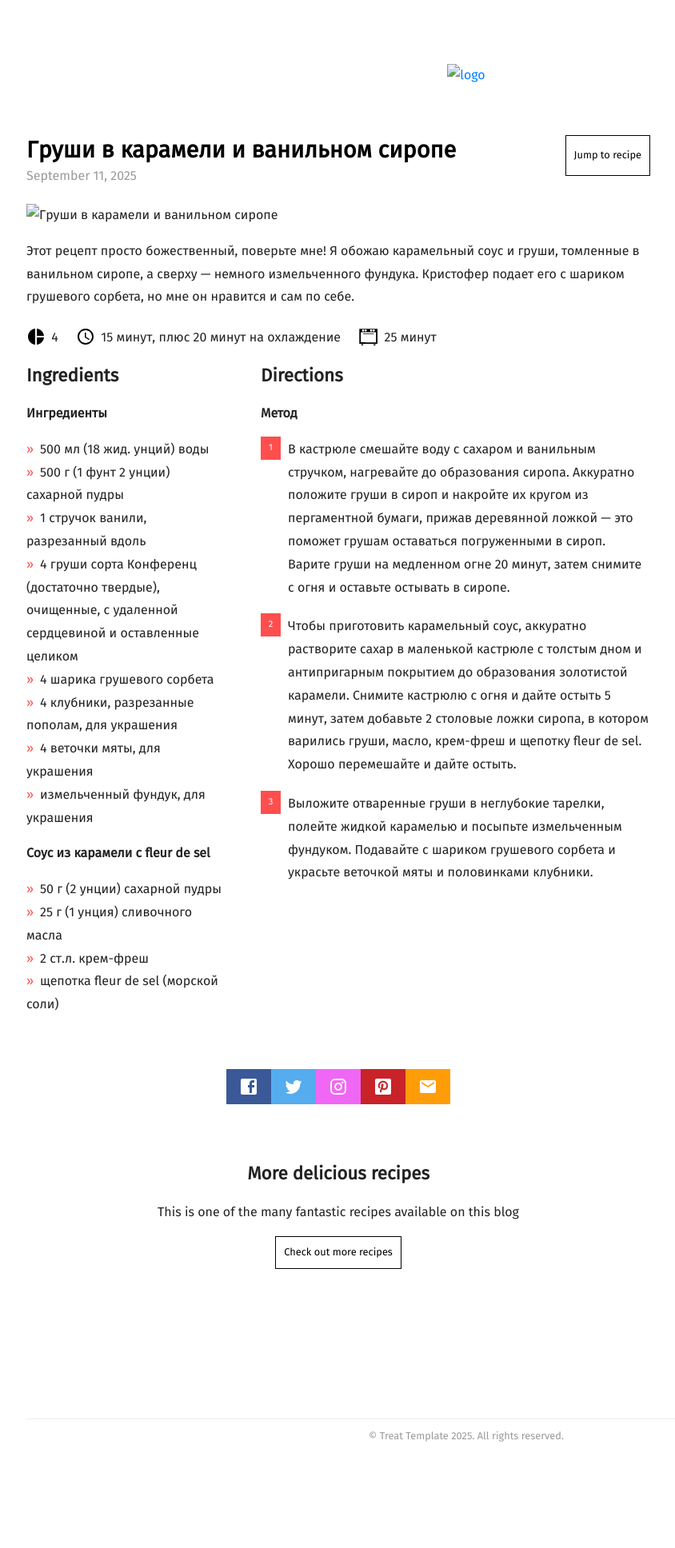
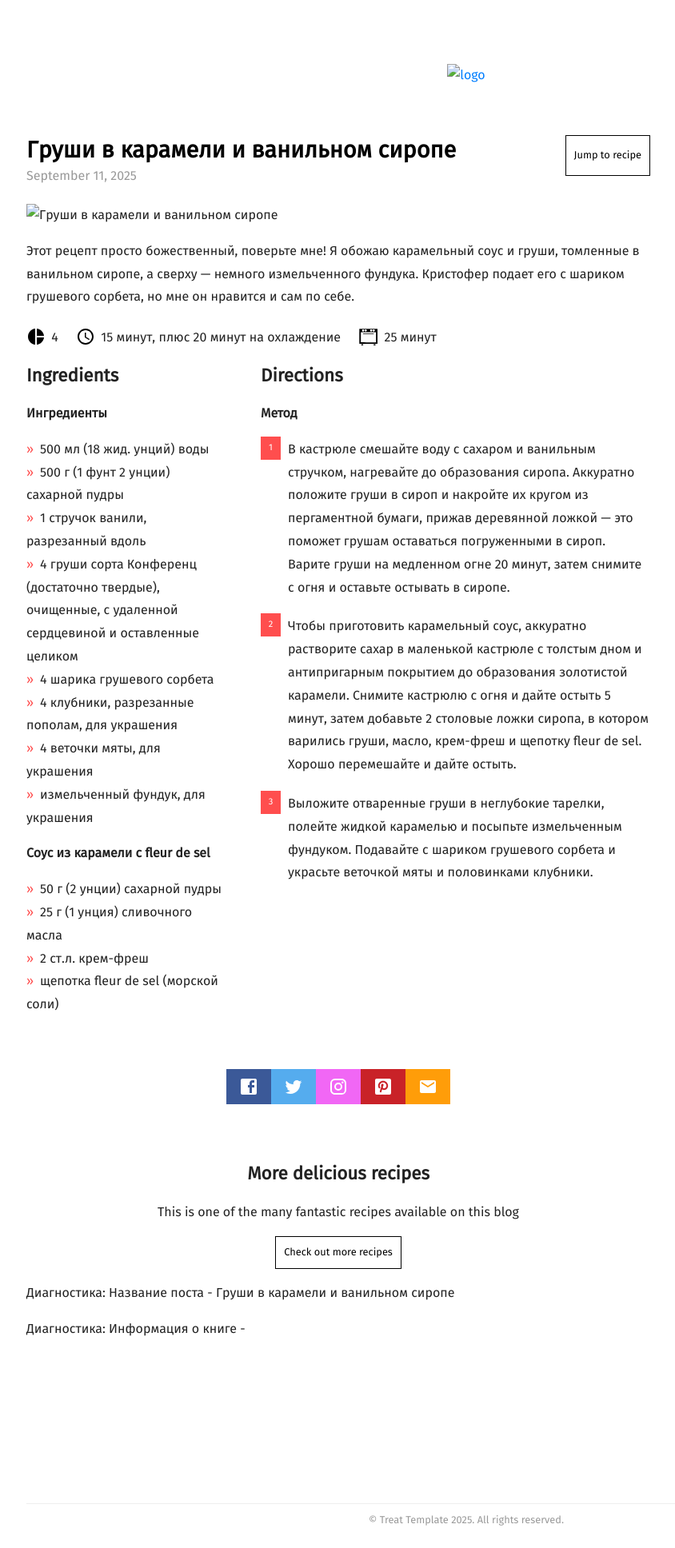
Before and after one commit to Helga1970/new-site, a Jekyll site: the page built from _posts/2025-09-11-grushi-v-karameli-i-vanilnom-sirope.md, in a window 1280 px wide. Shown: the whole page at 80% size, without its empty margins (57-901 px from the left). Built offline with Jekyll 4.4.1, drawn with Linux system fonts in a browser that asks for light colours; nearby versions of some CDN libraries; some web fonts are replaced; before the commit the page ends 1831 px from its top, so only the background shows below that.

Commit message:
Update post.html

```diff
--- a/_layouts/post.html
+++ b/_layouts/post.html
@@ -62,6 +62,9 @@ layout: default
 	{% endif %}
 </article>
 
+<p>Диагностика: Название поста - {{ page.title }}</p>
+<p>Диагностика: Информация о книге - {{ page.book.title }}</p>
+
 {% include sidebar.html page=page %}
 
 <script type="text/javascript" src="https://cdnjs.cloudflare.com/ajax/libs/jquery/3.1.1/jquery.min.js"></script>
```
